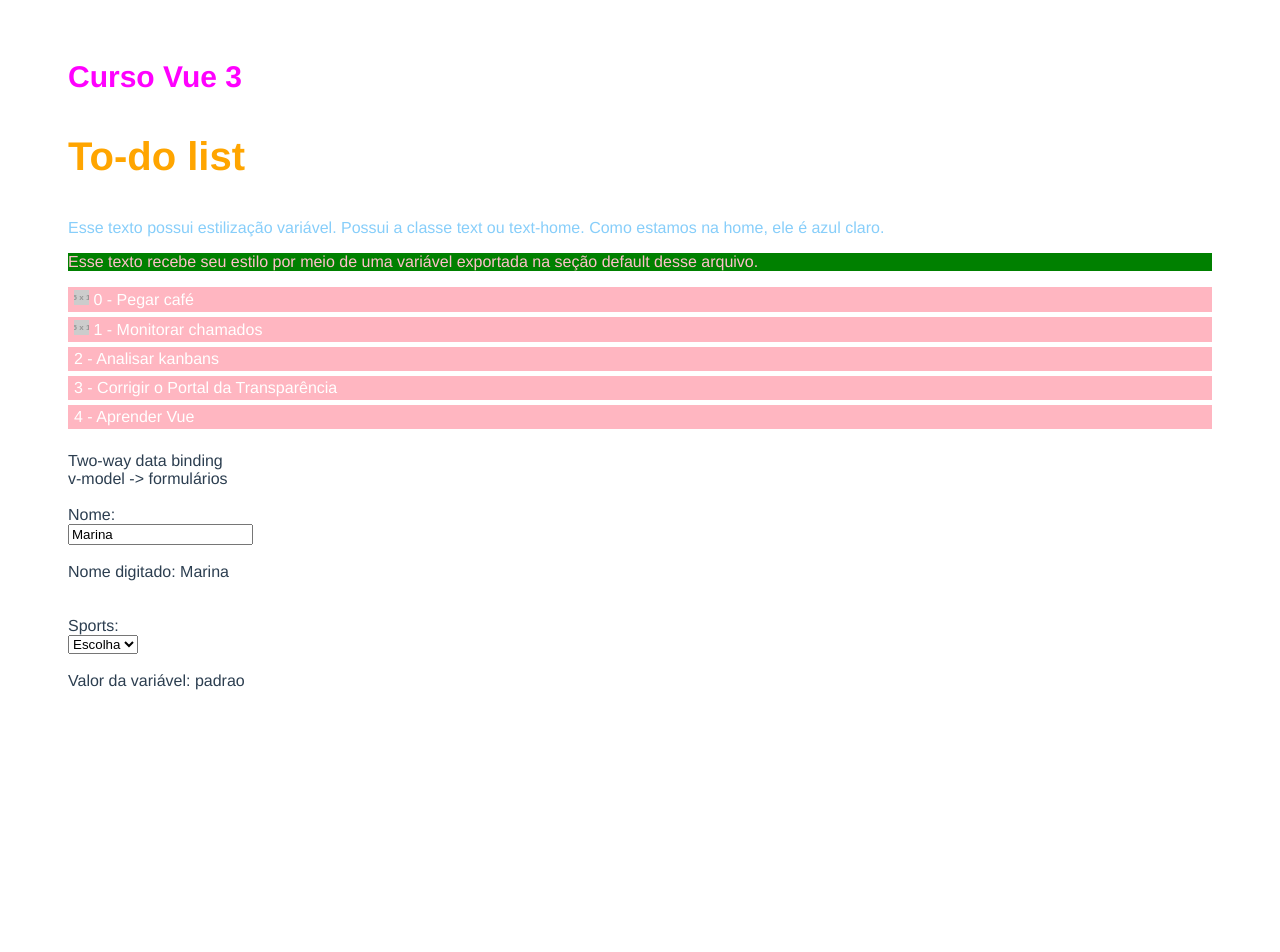
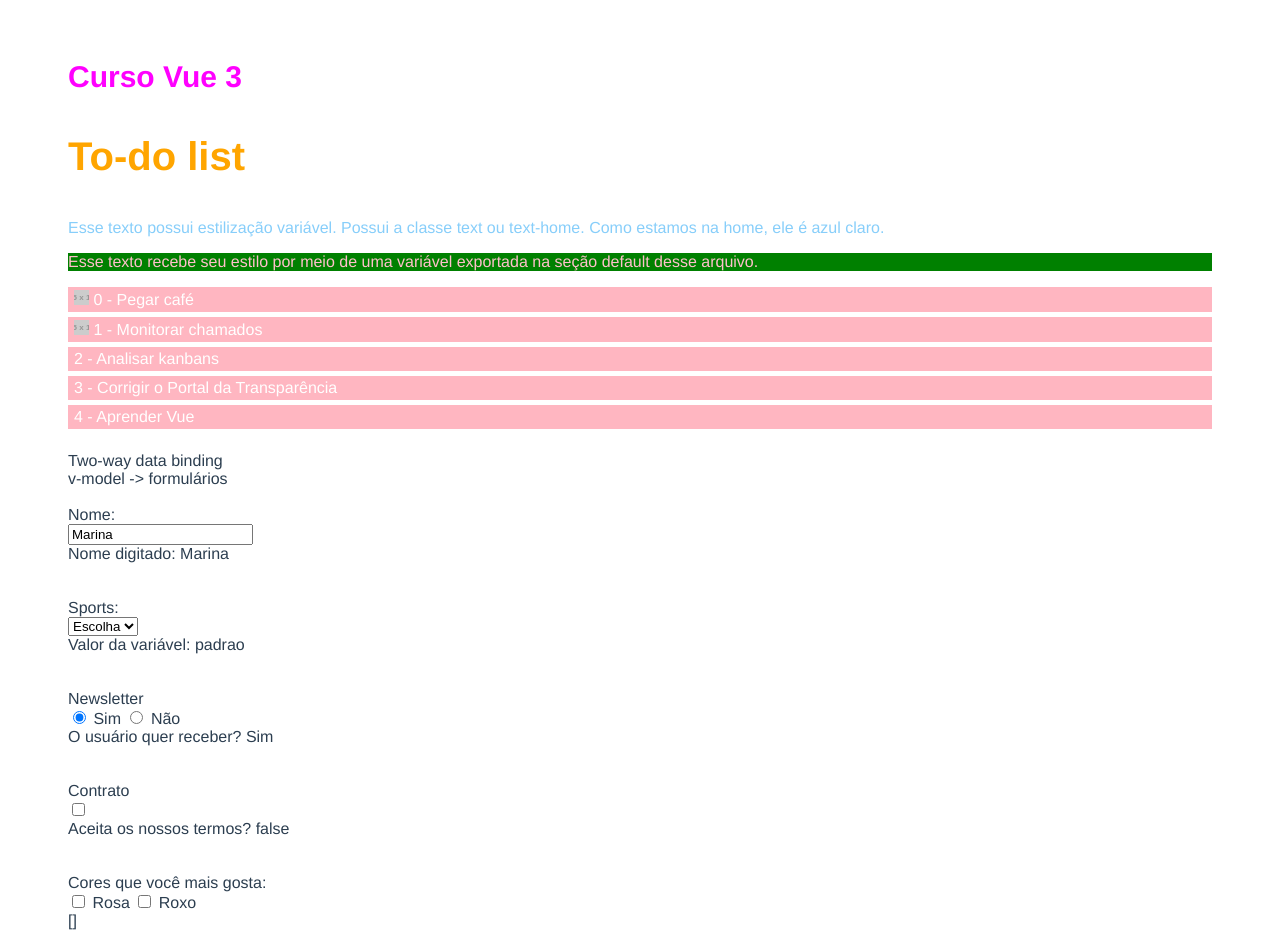
Before and after one commit to Marinakrae/To-do-list-Vue, a Vue app: page / in a window 1280 px wide. Shown: the top 952 px of the page. Before the commit the page ends 800 px from the top, so only its background shows below. Built offline with nearby package versions, Linux system fonts and the light colour scheme.

Commit message:
Finalização diretiva v-model

```diff
--- a/src/App.vue
+++ b/src/App.vue
@@ -56,7 +56,7 @@
         <input
           v-model="name"
           type="text"
-        > <br><br>
+        > <br>
         Nome digitado: {{name}}
       </div>
 
@@ -70,7 +70,57 @@
           <option value="skate">SK8</option>
           <option value="padel">Pads</option>
         </select>
-        <br><br> Valor da variável: {{sports}}
+        <br> Valor da variável: {{sports}}
+      </div>
+
+      <br><br>
+
+      <div>
+        <label>Newsletter</label> <br>
+        <input
+          v-model="newsletter"
+          type="radio"
+          value="Sim"
+        > Sim
+
+        <input
+          v-model="newsletter"
+          type="radio"
+          value="Não"
+        > Não <br>
+        O usuário quer receber? {{newsletter}}
+
+      </div>
+
+      <br><br>
+
+      <div>
+        <label> Contrato </label> <br>
+        <input
+          v-model="aceiteContrato"
+          type="checkbox"
+        > <br> Aceita os nossos termos?
+
+        {{aceiteContrato}}
+      </div>
+
+      <br><br>
+
+      <div>
+        <label> Cores que você mais gosta: </label> <br>
+        <input
+          v-model="colors"
+          type="checkbox"
+          value="Rosa"
+        > Rosa
+
+        <input
+          v-model="colors"
+          type="checkbox"
+          value="Roxo"
+        > Roxo
+
+        <br>{{colors}}
       </div>
 
   </div>
@@ -97,6 +147,9 @@ export default {
       isHome: true,
       pClass: ['text', 'text-home'],
       sports:'padrao',
+      newsletter: 'Sim',
+      aceiteContrato: false,
+      colors: [],
       todos: [
                     {
                         "userId": 1,
```
